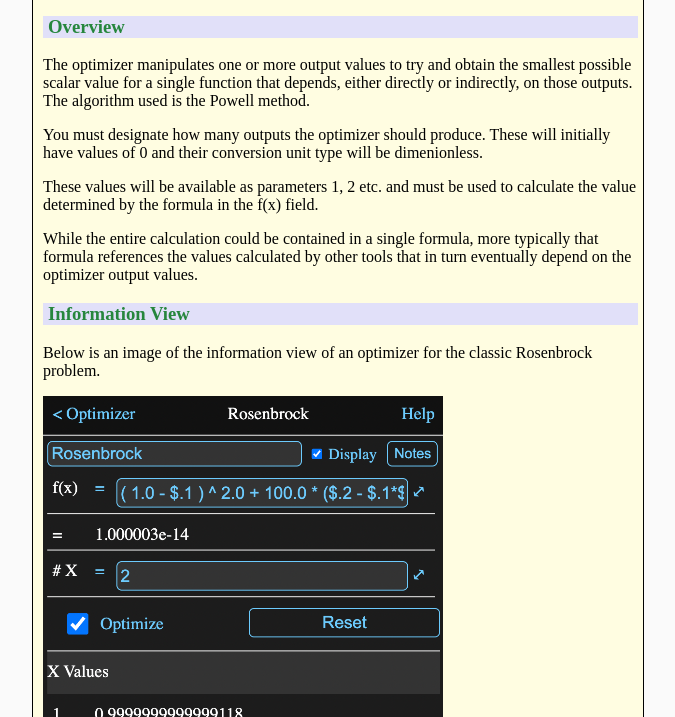
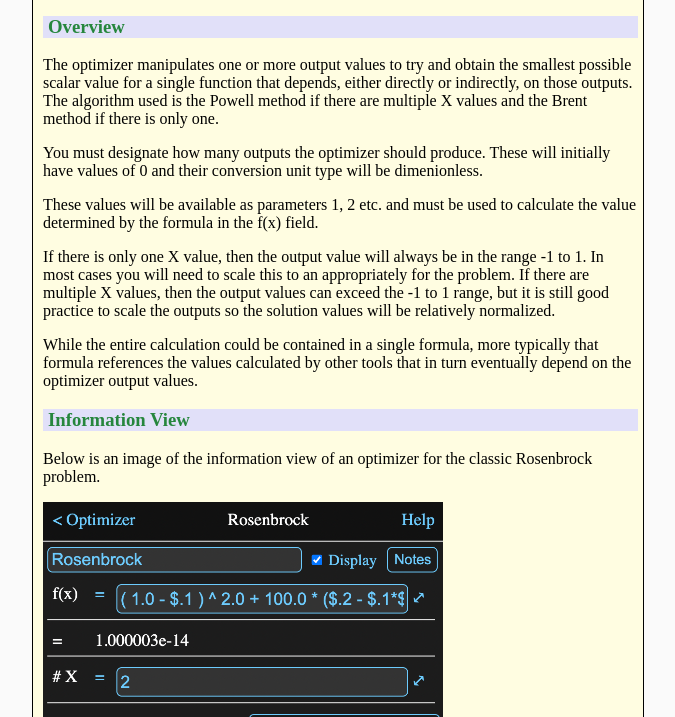
Before and after one commit to CraigGMorris/mmjs, a plain HTML site: page help/optimizer.html in a window 1280 px wide. Shown: the part 83-800 px from the top of the page, without its empty margins (302-977 px from the left). Drawn offline with Linux system fonts and the light colour scheme.

Commit message:
Fixed optimizer help to mention Brent and output ranges

```diff
--- a/PWAServiceWorker.js
+++ b/PWAServiceWorker.js
@@ -1,5 +1,5 @@
 // The version of the cache.
-const VERSION = "2025.09.03";
+const VERSION = "2025.09.04";
 
 // The name of the cache
 const CACHE_NAME = `mathminion-${VERSION}`;
--- a/help/optimizer.html
+++ b/help/optimizer.html
@@ -30,7 +30,8 @@
 				<p>
 					The optimizer manipulates one or more output values to try and obtain the smallest
 					possible scalar value for a single function that depends, either directly or
-					indirectly, on those outputs.  The algorithm used is the Powell method.
+					indirectly, on those outputs.  The algorithm used is the Powell method if there are multiple
+					X values and the Brent method if there is only one.
 				</p>
 				<p>
 					You must designate how many outputs the optimizer should produce.  These will initially
@@ -39,6 +40,12 @@
 				<p>
 					These values will be available as parameters 1, 2 etc. and must be used to calculate
 					the value determined by the formula in the f(x) field.
+				</p>
+				<p>
+					If there is only one X value, then the output value will always be in the range -1 to 1.
+					In most cases you will need to scale this to an appropriately for the problem. If there
+					are multiple X values, then the output values can exceed the -1 to 1 range, but it is still good
+					practice to scale the outputs so the solution values will be relatively normalized.
 				</p>
 				<p>
 					While the entire calculation could be contained in a single formula, more typically
```
